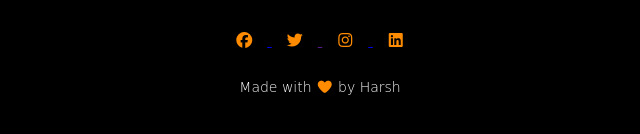
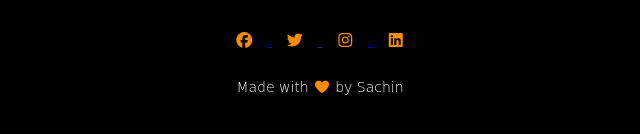
Before and after one commit to sachin722000/Rpscollege, a plain HTML site: page contact.html in a window 1280 px wide. Shown: the part 1594-1728 px from the top of the page, 320-960 px from the left. Drawn offline with Linux system fonts and the light colour scheme.

Commit message:
Add files via upload

```diff
--- a/contact.html
+++ b/contact.html
@@ -174,7 +174,7 @@
 
 
             </div>
-            <p> Made with        <i class="fa fa-heart"></i>         by Harsh </p>
+            <p> Made with        <i class="fa fa-heart"></i>         by Sachin </p>
 
 
 
```
Also changed, not shown: events.html (+1 -1 lines), gallery.html (+1 -1 lines), index.html (+1 -1 lines), notes.html (+1 -1 lines), syllabus.html (+1 -1 lines).
